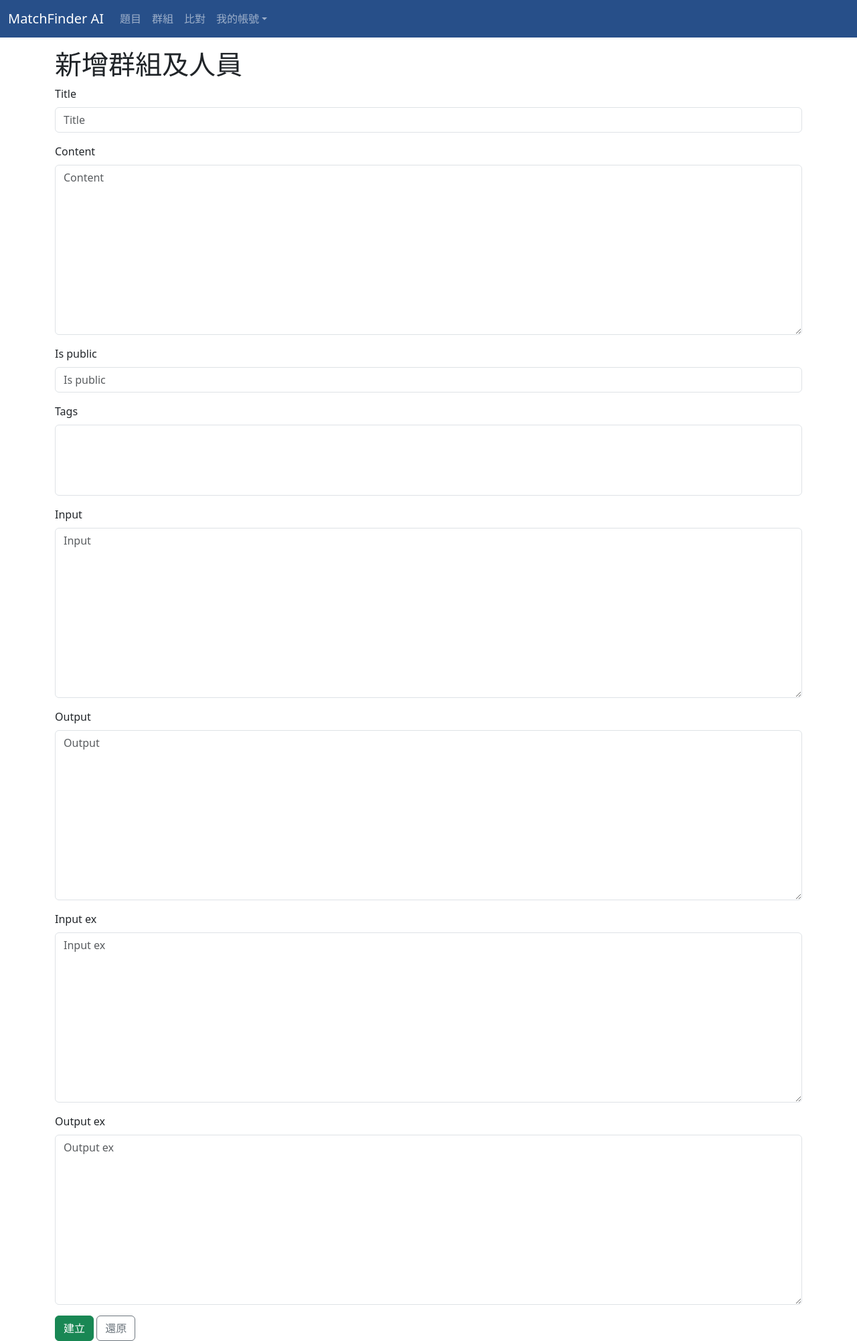
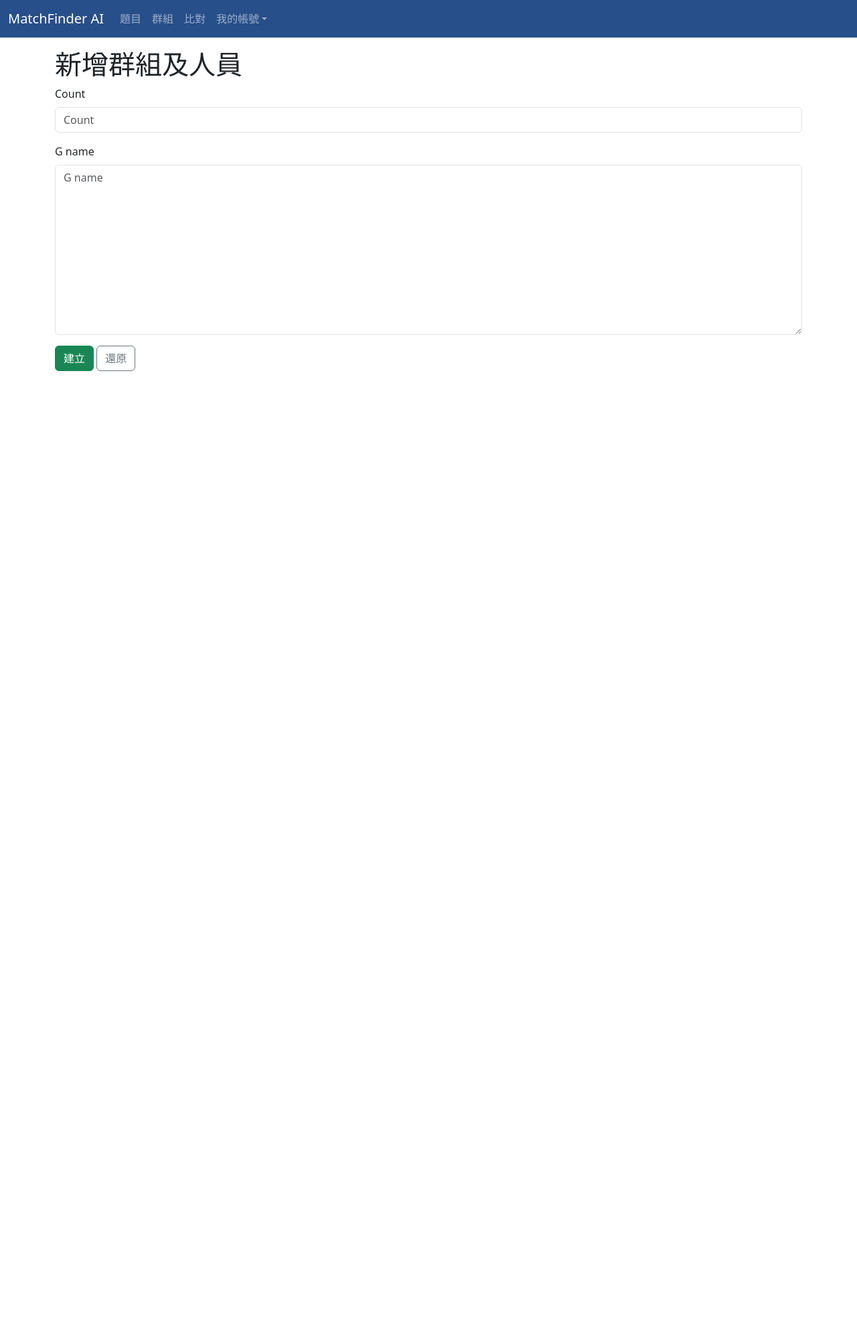
Before and after one commit to 10856045/112505_MFAI, a Django app: page /post-groupcreate/ in a window 1280 px wide. Shown: the whole page at 67% size. After the commit the page ends 554 px from the top, so only its background shows below. Run offline with Django 4.2, Linux system fonts and the light colour scheme; data that the repository does not hold is empty; some libraries are stand-ins or nearby versions.

Commit message:
群組DB連結

```diff
--- a/first/forms.py
+++ b/first/forms.py
@@ -1,6 +1,6 @@
 from django import forms
 
-from first.models import Post, Comment
+from first.models import Post, Comment, group
 
 
 class PostForm(forms.ModelForm):
@@ -27,3 +27,9 @@ class commentDeleteConfirmForm(forms.Form):
         required=True,
         label='你確定要刪除這篇文章嗎？真的會消失喔！！！',
     )
+
+class GroupfForm(forms.ModelForm):
+    class Meta:
+        model = group
+        fields = "__all__"
+        # fields = ('title', 'content')
--- a/first/models.py
+++ b/first/models.py
@@ -10,10 +10,10 @@ class Post(models.Model):
     tags = models.ManyToManyField(to="Tag", blank=True)
     image = models.DateTimeField('加入時間',auto_now_add=True)
     newtime= models.DateTimeField('更新時間',auto_now=True)
-    input = models.TextField(max_length=45)
-    output = models.TextField(max_length=45)
-    input_ex = models.TextField(max_length=45)
-    output_ex = models.TextField(max_length=45)
+    input = models.TextField(max_length=45, default='')
+    output = models.TextField(max_length=45, default='')
+    input_ex = models.TextField(max_length=45, default='')
+    output_ex = models.TextField(max_length=45, default='')
     # null -> 可以存放 null 到資料庫中
     # blank -> 這個欄位是可以不填寫的
 
@@ -45,3 +45,7 @@ class Tag(models.Model):
 
     def __str__(self):
         return self.name
+
+class group(models.Model):
+    count = models.IntegerField()
+    G_name = models.TextField(max_length=45)
--- a/first/views.py
+++ b/first/views.py
@@ -3,12 +3,13 @@ from django.contrib import messages
 
 from django.contrib.auth.forms import UserCreationForm
 
-from first.models import Post, Comment
+from first.models import Post, Comment, group
 from first.forms import (
     PostForm,
     PostDeleteConfirmForm,
     CommentForm,
     commentDeleteConfirmForm,
+    GroupfForm
 )
 
 
@@ -20,11 +21,11 @@ def post_list(request):
     return render(request, "post_list.html", {"posts": posts})
 
 def post_grouplist(request):
-    posts = Post.objects.prefetch_related("tags")
-    if "tag_id" in request.GET:
-        posts = posts.filter(tags__id=request.GET["tag_id"])
-
-    return render(request, "post_grouplist.html", {"posts": posts})
+    groups = group.objects.all()
+    # groups = group.objects.prefetch_related("tags")
+    # if "tag_id" in request.GET:
+    #     posts = posts.filter(tags__id=request.GET["tag_id"])
+    return render(request, "post_grouplist.html", {"groups": groups})
 
 
 def post_detail(request, post_id):
@@ -43,7 +44,7 @@ def post_create(request):
     return render(request, "post_create.html", {"form": form})
 
 def post_groupcreate(request):
-    form = PostForm(request.POST or None, request.FILES or None)
+    form = GroupfForm(request.POST or None, request.FILES or None)
     if form.is_valid():
         form.save()
         messages.success(request, "群組建立成功")
```
Also changed, not shown: first/templates/post_grouplist.html (+8 -8 lines).
